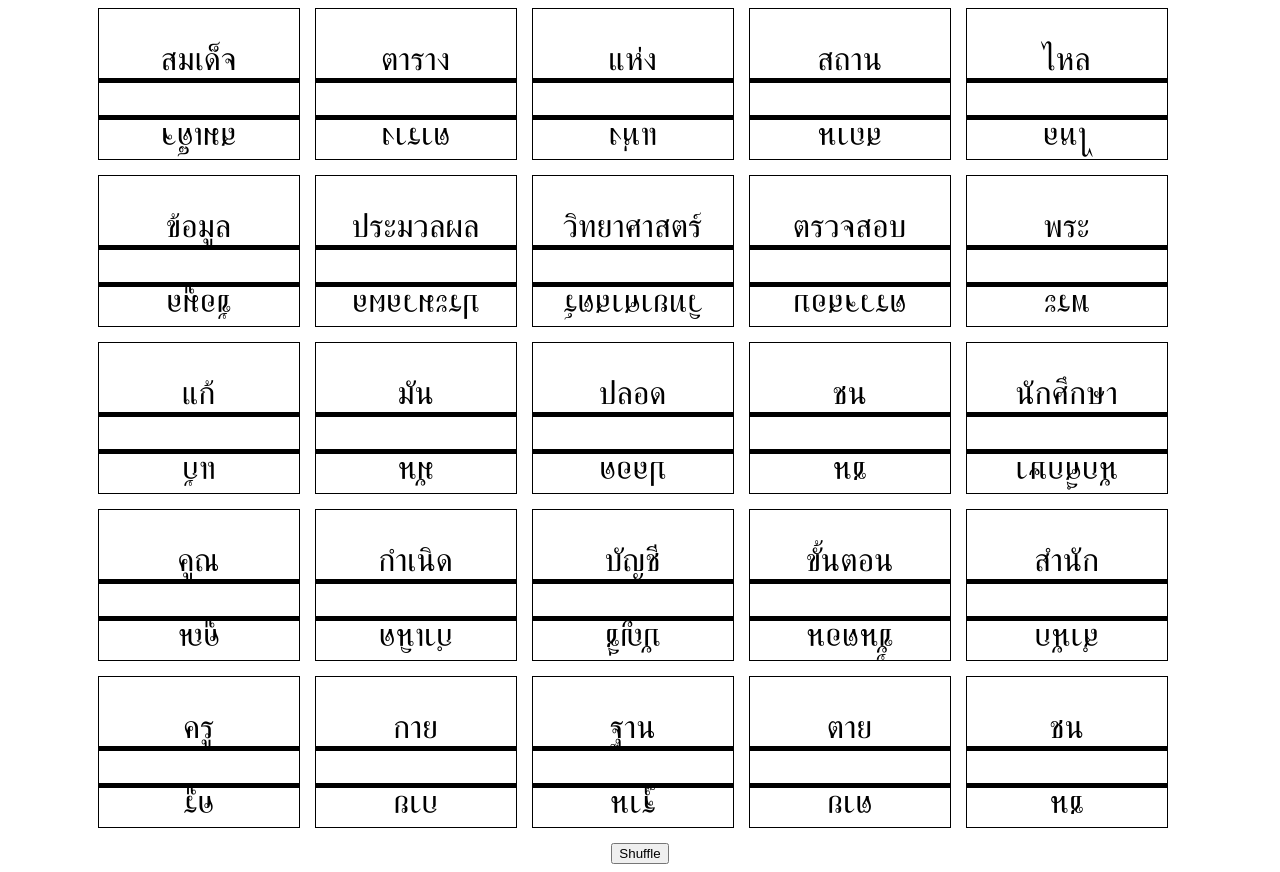
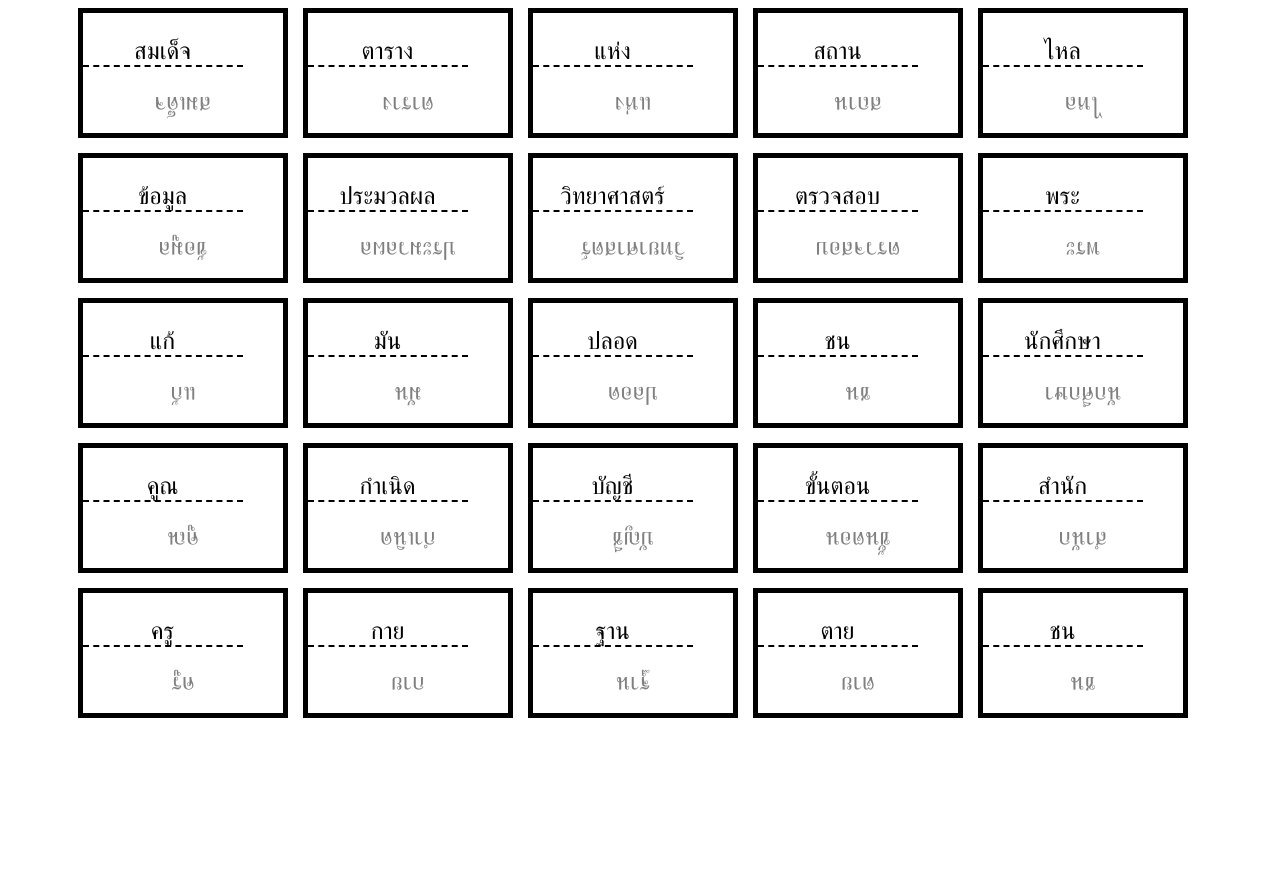
Before and after one commit to peerapongsm/ThaiCodename, a plain HTML site: page index.html in a window 1280 px wide. Both pictures are taken after a click on the button "Start". After the commit the page ends 800 px from the top, so only its background shows below. Drawn offline with Linux system fonts and the light colour scheme.

Commit message:
add check words

```diff
--- a/css/style.css
+++ b/css/style.css
@@ -9,13 +9,14 @@
 
 .card {
     border-color: black;
-    border-width: thin;
+    border-width: thick;
     border-style: solid;
     width: 200px;
-    height: 150px;
+    height: 120px;
     margin-right: 15px;
     text-align: center;
-    font-size: 24pt;
+    font-family: helvetica;
+    font-size: 18pt;
 }
 
 main {
@@ -25,8 +26,13 @@ main {
     align-items: center;
 }
 
-p {
-    border-bottom: 5px solid black;
+#p1 {
+    border-bottom: 2px dashed black;
+    margin-right: 40px;
+}
+
+#p2 {
+    color: grey;
 }
 
 .red {
--- a/index.html
+++ b/index.html
@@ -11,7 +11,6 @@
     <main>
         <button id="start"> Start </button>
         <div id="container" class="hidden"></div>
-        <button id="shuffle" class="hidden"> Shuffle </button>
     </main>
     <script src="js/index.js"></script>
 </body>
--- a/js/index.js
+++ b/js/index.js
@@ -27,8 +27,9 @@ function readTextFile(file)
 function generate() {
     document.getElementById('start').classList.add("hidden");
     document.getElementById('container').classList.remove("hidden");
-    document.getElementById('shuffle').classList.remove("hidden");
     clear();
+
+    let deck = [];
     for (let i = 0; i < 5; i++) {
         let $row = document.createElement("div");
         $row.classList.add("row");
@@ -37,8 +38,23 @@ function generate() {
             $card.classList.add("card", "white");
             let $p1 = document.createElement("p")
             let $p2 = document.createElement("p")
-            $p1.textContent = allText[getRandomInt(allText.length - 1)];
+
+            var randomInt;
+            do {
+                randomInt = getRandomInt(allText.length - 1);
+            } while (deck.includes(randomInt) == -1);
+
+            deck.push(randomInt);
+            $p1.textContent = allText[randomInt];
             $p2.textContent = $p1.textContent;
+
+
+
+
+
+
+            $p1.id = "p1";
+            $p2.id = "p2";
             $p2.classList.add('rotate');
             $card.append($p1);
             $card.append($p2);
@@ -55,13 +71,13 @@ function generate() {
                     $card.classList.remove('blue');
                     $card.classList.add('yellow');
                 } else if ($card.classList.contains('yellow')) {
+                    $card.classList.remove('yellow');
                     $card.classList.add('black');
-                    $card.classList.remove('yellow');
-                    $p.classList.add("white-text");
+                    $p1.classList.add("white-text");
                 } else if ($card.classList.contains('black')) {
+                    $card.classList.add('white');
                     $card.classList.remove('black');
-                    $p.classList.remove("white-text");
-                    $card.classList.add('white');
+                    $p1.classList.remove("white-text");
                 }
             });
         }
@@ -77,4 +93,3 @@ function clear() {
 }
 
 document.getElementById('start').addEventListener("click", generate);
-document.getElementById('shuffle').addEventListener("click", generate);
```
